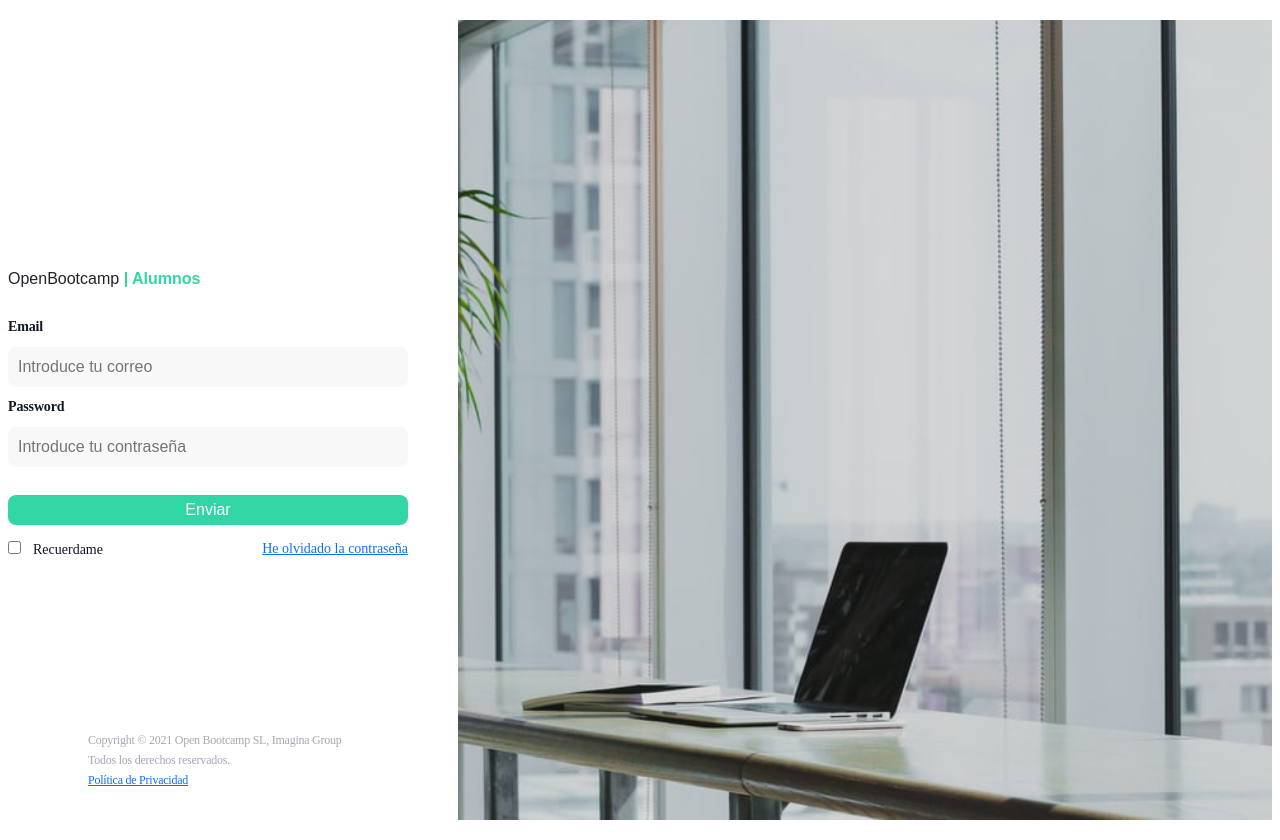
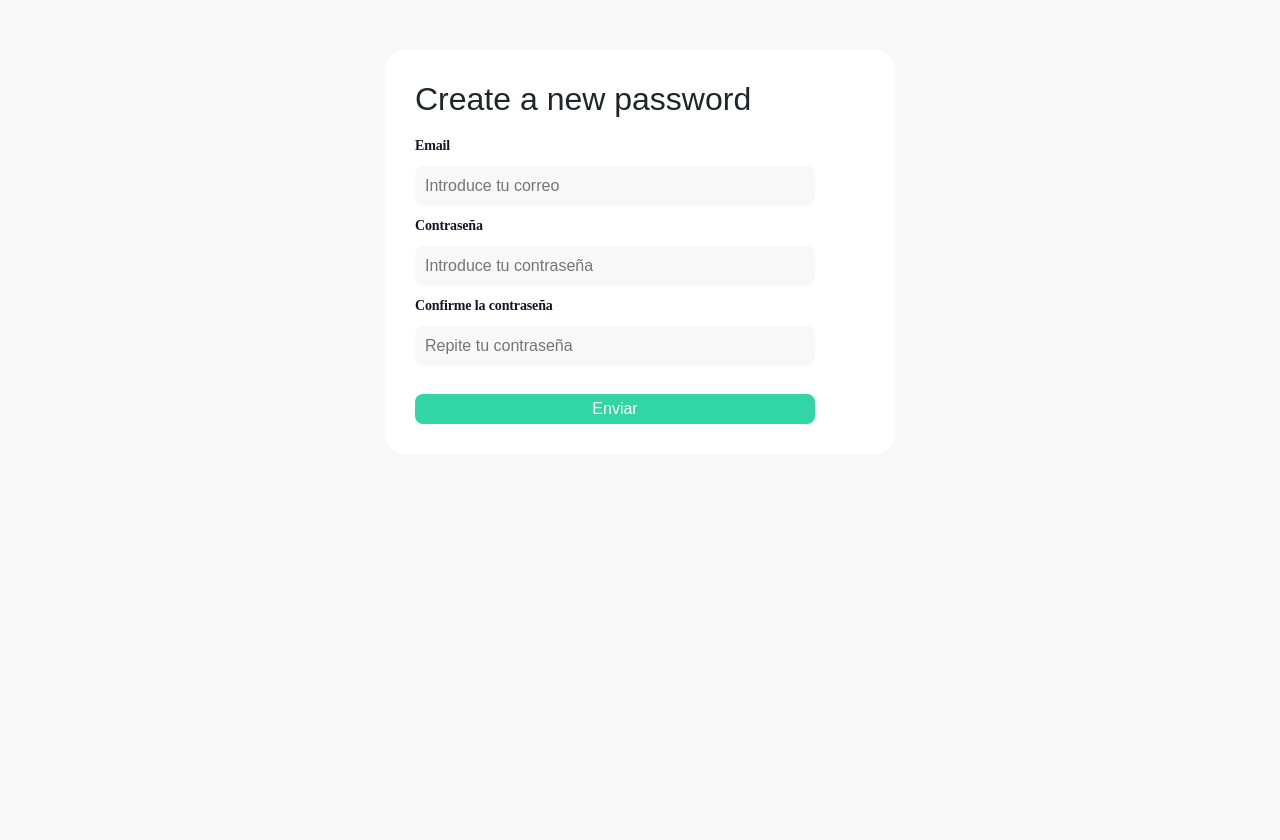
Before and after one commit to daniel-joanol/fc-react-final, a React (Create React App) app: page /new-pass in a window 1280 px wide. Before the commit this address led to /login. After the commit the page ends 800 px from the top, so only its background shows below. Built offline with nearby package versions, Linux system fonts and the light colour scheme.

Commit message:
add forgot page and new pass page

```diff
--- a/src/AppRouting.js
+++ b/src/AppRouting.js
@@ -5,6 +5,7 @@ import Dashboard from './pages/dashboard_page';
 import LoginPage from './pages/login_page'
 import StudentDetailsPage from './pages/student_details_page';
 import ForgotPassPage from './pages/forgot_pass_page';
+import NewPassPage from './pages/new_pass_page';
 
 export const AuthContext = React.createContext();
 
@@ -46,11 +47,12 @@ function AppRouting() {
         <AuthContext.Provider value={{ state, dispatch}}>
             <Router>
                 <Routes>
-                    <Route path='*' element={<Navigate replace to='/login' />} />
+                    <Route path='' element={<Navigate replace to='/login' />} />
                     <Route path='/login' element={ <LoginPage /> }/>
                     <Route path='/dashboard' element={ <Dashboard /> } />
                     <Route path='/detalles' element={ <StudentDetailsPage />} />
                     <Route path='/forgot' element={ <ForgotPassPage />} />
+                    <Route path='/new-pass' element={ <NewPassPage />} />
                 </Routes>
             </Router>
         </AuthContext.Provider>
--- a/src/components/forms/forgotPass.jsx
+++ b/src/components/forms/forgotPass.jsx
@@ -27,7 +27,7 @@ const Forgotpass = () => {
                 console.log(response)
                 console.log('Check your email account')
                 alert('Check your email account')
-                setTimeout(navigate('/login'), 6000)
+                setTimeout(navigate('/login'), 3000)
             })
             .catch((error) => {
                 console.log(error)
@@ -36,6 +36,7 @@ const Forgotpass = () => {
     }
 
     return (
+        <div class='d-flex justify-content-center' style={{minWidth: '50%', paddingTop: '50px'}}>
             <Formik
                 initialValues = { initialCredentials }
                 validationSchema = { loginSchema }
@@ -49,16 +50,18 @@ const Forgotpass = () => {
                     errors,
                     handleChange,
                     handleBlur }) => (
-                        <div id='forgot_pass-form'>
+                        <div class='d-flex flex-column' class='pass-form'>
                             <Form>
                                 <div>
-                                    <h1>Forgot your password?</h1>
+                                    <h2>Forgot your password?</h2>
                                 </div>
 
                                 <div>
                                     <label htmlFor='email' className='nombre_campo'>Email</label>
+                                </div>
+
+                                <div>
                                     <Field id='email' className='box-login-page' type='email' name='email' placeholder='Introduce tu correo' />
-
                                         {
                                             errors.email && touched.email &&
                                             (
@@ -69,11 +72,14 @@ const Forgotpass = () => {
 
                                 <div>
                                     <p></p>
-                                    <input className="button" type="submit" value="Enviar" />
+                                        <input className="button" type="submit" value="Solicitar nueva contraseña" />
                                     </div>
                             </Form>
                         </div>
-            )} </Formik>
+            )}
+
+        </Formik>
+    </div>
     );
 }
 
--- a/src/components/forms/login.jsx
+++ b/src/components/forms/login.jsx
@@ -30,11 +30,12 @@ const Login = () => {
     }
 
     const [initialEmail, setInitialEmail] = useState('');
+    const [initialPassword, setInitialPassword] = useState('');
 
     useEffect(() => {
         document.body.style.backgroundColor='#FFF';
         document.getElementById('email').value = initialEmail;
-        document.getElementById('password').value = '';
+        document.getElementById('password').value = initialPassword;
         document.getElementById("check").defaultChecked = false;
         if (authState.isAuthenticated) {
             navigateTo('/dashboard');
@@ -61,7 +62,7 @@ const Login = () => {
                     type: "LOGIN",
                     payload: response
                 });
-                console.log('Login realized with success!')
+                console.log('Login realized with success!');
             })
             .catch((error) => {
                 setData({
@@ -79,8 +80,11 @@ const Login = () => {
                 onSubmit={async (values) => {
                     if (values.check == true){
                         setInitialEmail(values.email)
+                        setInitialPassword(values.password)
                     } else {
                         setInitialEmail('')
+                        setInitialPassword('')
+
                     }
                     authUser(values)
                 }}
--- /dev/null
+++ b/src/components/forms/newPass.jsx
@@ -0,0 +1,129 @@
+import React from 'react';
+import * as Yup from 'yup';
+import { Formik, Field, Form, ErrorMessage } from 'formik';
+import { useNavigate } from 'react-router-dom';
+
+import { newPass } from '../../services/axiosService'
+
+const Newpass = () => {
+
+    const navigate = useNavigate();
+
+    const loginSchema = Yup.object().shape(
+        {
+            email: Yup.string()
+                .email('Invalid email format')
+                .required('Enter your email'),
+            password: Yup.string()
+                .required('Enter your new password'),
+            confirmPassword: Yup.string()
+                .required('Confirm the password')
+        }
+    );
+
+    const initialCredentials = {
+        email: '',
+        password: '',
+        confirmPassword: ''
+    }
+
+    const newPassword = (values) => {
+        newPass(values.email, values.password)
+            .then((response) => {
+                console.log(response)
+                console.log('Password changed with success')
+                alert('Password changed with success')
+                setTimeout(navigate('/login'), 3000)
+            })
+            .catch((error) => {
+                console.log(error)
+                alert(error)
+            })
+    }
+
+    return (
+        <div class='d-flex justify-content-center' style={{minWidth: '50%', paddingTop: '50px'}}>
+            <Formik
+                initialValues = { initialCredentials }
+                validationSchema = { loginSchema }
+                onSubmit={async (values) => {
+                    if (values.password === values.confirmPassword){
+                        newPassword(values)
+                    } else {
+                        alert('You must repeat the password')
+                    }
+
+                }}
+            >
+                {({
+                    touched,
+                    errors,
+                    handleChange,
+                    handleBlur }) => (
+
+                        <div class='d-flex flex-column' class='pass-form'>
+
+                            <Form>
+                                <div>
+                                    <h2>Create a new password</h2>
+                                </div>
+
+                                <div>
+                                    <label htmlFor='email' className='nombre_campo'>Email</label>
+                                </div>
+
+                                <div>
+                                    <Field id='email' className='box-login-page' type='email' name='email' placeholder='Introduce tu correo' />
+                                        {
+                                            errors.email && touched.email &&
+                                            (
+                                                <ErrorMessage name='email' component='div'/>
+                                            )
+                                        }
+                                </div>
+
+                                <div>
+                                    <label htmlFor='password' className='nombre_campo'>Contraseña</label>
+                                </div>
+                                <div>
+                                    <Field id='password' className='box-login-page' name='password' type='password' placeholder='Introduce tu contraseña'/>
+
+                                    {
+                                        (
+                                            <ErrorMessage name='password' component='div'/>
+                                        )
+                                    }
+
+                                </div>
+
+                                <div>
+                                    <label htmlFor='confirmPassword' className='nombre_campo'>Confirme la contraseña</label>
+                                </div>
+                                <div>
+                                    <Field id='confirmPassword' className='box-login-page' name='confirmPassword' type='password' placeholder='Repite tu contraseña'/>
+
+                                    {
+                                        (
+                                            <ErrorMessage name='password' component='div'/>
+                                        )
+                                    }
+
+                                </div>
+
+                                <div>
+                                    <p></p>
+                                    <input className="button" type="submit" value="Enviar" />
+                                </div>
+
+                            </Form>
+
+                        </div>
+
+                    )}
+
+            </Formik>
+        </div>
+    );
+}
+
+export default Newpass;
--- a/src/index.js
+++ b/src/index.js
@@ -6,6 +6,7 @@ import './styles/login_page_style.css'
 import './styles/students_table_style.css'
 import './styles/student_details_syle.css'
 import './styles/popup_style.css'
+import './styles/forgot_pass_page_style.css'
 
 import reportWebVitals from './reportWebVitals';
 import AppRouting from './AppRouting';
--- /dev/null
+++ b/src/pages/new_pass_page.jsx
@@ -0,0 +1,13 @@
+import React from 'react';
+
+import Newpass from '../components/forms/newPass';
+
+const NewPassPage = () => {
+    return (
+        <div>
+            <Newpass />
+        </div>
+    );
+}
+
+export default NewPassPage;
--- /dev/null
+++ b/src/styles/forgot_pass_page_style.css
@@ -0,0 +1,6 @@
+.pass-form{
+    background-color: white;
+    align-items: center;
+    padding: 30px;
+    border-radius: 20px;
+}
```
Lines whose indentation alone changed are shown as unchanged.
